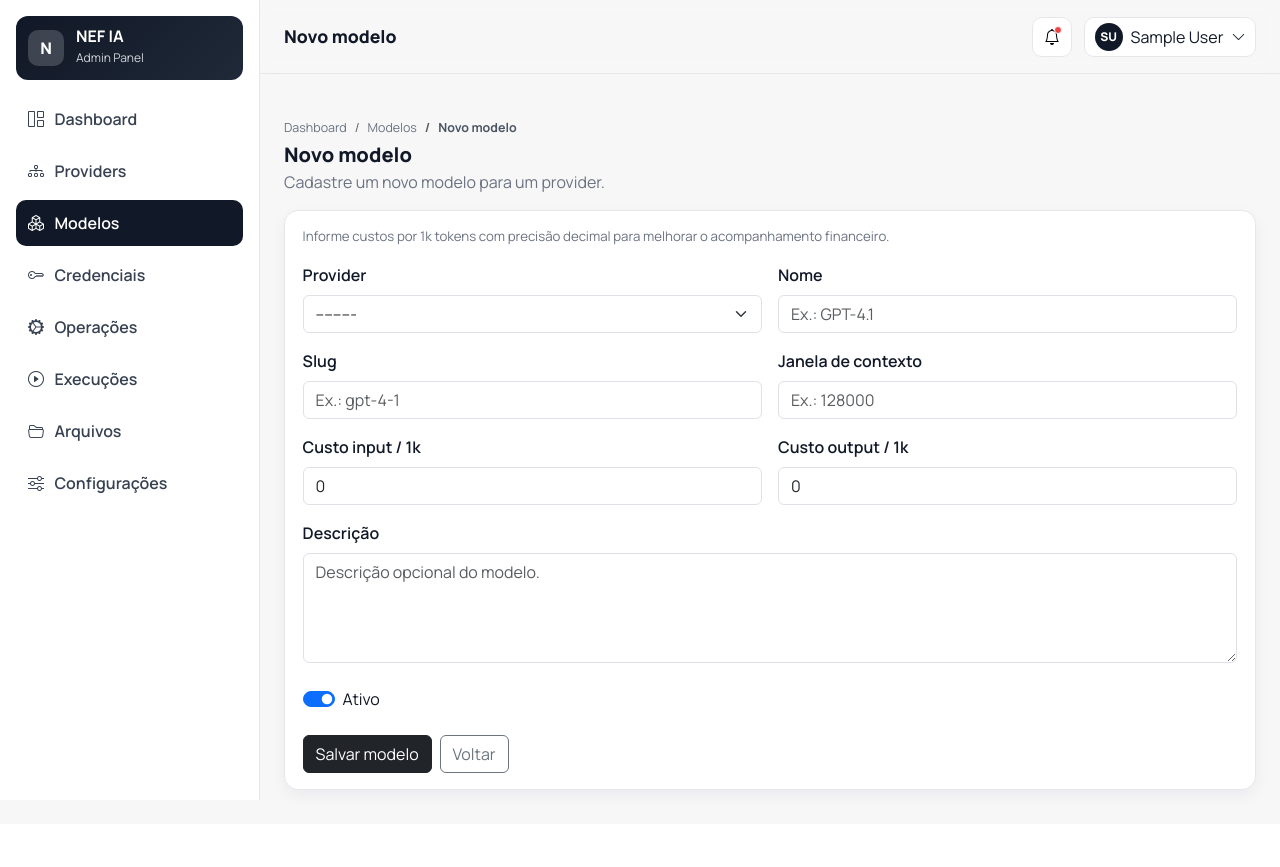
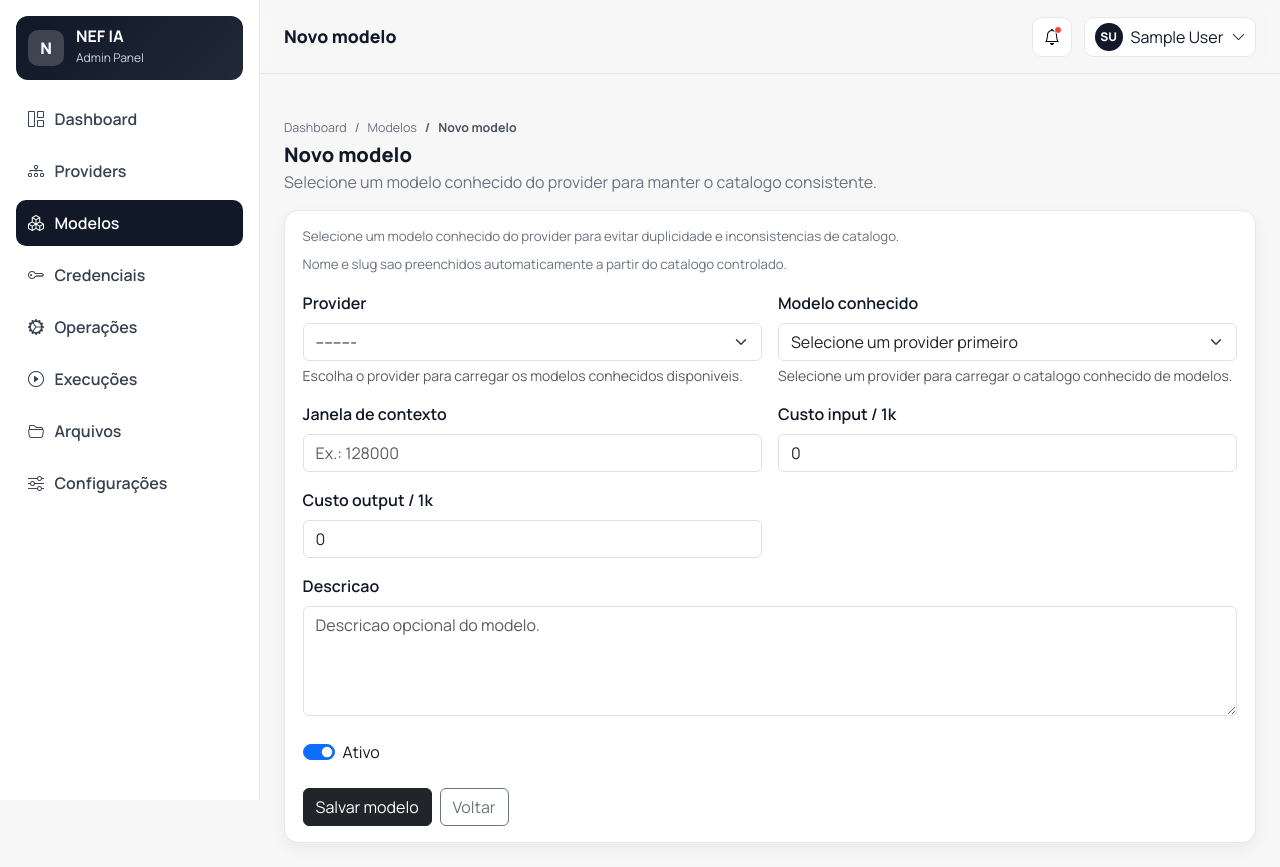
Before and after one commit to rafaelflores-nefadv/nef-ia-api, a Django app: page /modelos/novo/ in a window 1280 px wide. Before the commit the page ends 800 px from the top, so only its background shows below. Run offline with Django 5.2, Linux system fonts and the light colour scheme; a user stored in the database is signed in; tables that the repository leaves empty hold one stand-in row (values such as "Sample post"); parts of the project's set-up code (start-up, migrations or seed data) failed here and were passed over.

Commit message:
interface

```diff
--- a/models_catalog/forms.py
+++ b/models_catalog/forms.py
@@ -1,17 +1,33 @@
+from __future__ import annotations
+
+from decimal import Decimal
+
 from django import forms
 
 from providers.models import Provider
 
+from .catalog import get_known_model, get_known_models
 from .models import ProviderModel
 
 
-class ProviderModelForm(forms.ModelForm):
+class ProviderModelCreateForm(forms.ModelForm):
+    known_model = forms.ChoiceField(
+        label="Modelo conhecido",
+        required=True,
+        widget=forms.Select(attrs={"class": "form-select"}),
+    )
+
+    catalog_help_text = (
+        "Selecione um modelo conhecido do provider para evitar duplicidade e inconsistencias de catalogo."
+    )
+    catalog_warning = ""
+    selected_known_model = None
+
     class Meta:
         model = ProviderModel
         fields = [
             "provider",
-            "name",
-            "slug",
+            "known_model",
             "description",
             "context_window",
             "input_cost_per_1k",
@@ -20,9 +36,7 @@ class ProviderModelForm(forms.ModelForm):
         ]
         labels = {
             "provider": "Provider",
-            "name": "Nome",
-            "slug": "Slug",
-            "description": "Descrição",
+            "description": "Descricao",
             "context_window": "Janela de contexto",
             "input_cost_per_1k": "Custo input / 1k",
             "output_cost_per_1k": "Custo output / 1k",
@@ -30,17 +44,11 @@ class ProviderModelForm(forms.ModelForm):
         }
         widgets = {
             "provider": forms.Select(attrs={"class": "form-select"}),
-            "name": forms.TextInput(
-                attrs={"class": "form-control", "placeholder": "Ex.: GPT-4.1"}
-            ),
-            "slug": forms.TextInput(
-                attrs={"class": "form-control", "placeholder": "Ex.: gpt-4-1"}
-            ),
             "description": forms.Textarea(
                 attrs={
                     "class": "form-control",
                     "rows": 4,
-                    "placeholder": "Descrição opcional do modelo.",
+                    "placeholder": "Descricao opcional do modelo.",
                 }
             ),
             "context_window": forms.NumberInput(
@@ -51,7 +59,7 @@ class ProviderModelForm(forms.ModelForm):
                     "class": "form-control",
                     "step": "0.000001",
                     "min": "0",
-                    "placeholder": "Ex.: 0.500000",
+                    "placeholder": "Ex.: 0.000400",
                 }
             ),
             "output_cost_per_1k": forms.NumberInput(
@@ -59,15 +67,197 @@ class ProviderModelForm(forms.ModelForm):
                     "class": "form-control",
                     "step": "0.000001",
                     "min": "0",
-                    "placeholder": "Ex.: 1.000000",
+                    "placeholder": "Ex.: 0.001600",
                 }
             ),
             "is_active": forms.CheckboxInput(attrs={"class": "form-check-input"}),
         }
 
     def __init__(self, *args, **kwargs):
+        self.catalog_provider_id = kwargs.pop("catalog_provider_id", None)
         super().__init__(*args, **kwargs)
+
         self.fields["provider"].queryset = Provider.objects.order_by("name")
+        self.fields["context_window"].required = False
+        self.fields["input_cost_per_1k"].required = False
+        self.fields["output_cost_per_1k"].required = False
 
-    def clean_slug(self):
-        return self.cleaned_data["slug"].strip().lower()
+        selected_provider = self._get_selected_provider()
+        known_models = get_known_models(
+            selected_provider.slug if selected_provider is not None else None
+        )
+
+        if not self.is_bound and selected_provider is not None:
+            self.fields["provider"].initial = selected_provider.pk
+
+        self.fields["known_model"].choices = self._build_known_model_choices(
+            selected_provider=selected_provider,
+            known_models=known_models,
+        )
+
+        if selected_provider is None:
+            self.catalog_help_text = (
+                "Selecione um provider para carregar o catalogo conhecido de modelos."
+            )
+        elif not known_models:
+            self.catalog_warning = (
+                "Este provider ainda nao possui catalogo conhecido configurado."
+            )
+
+        selected_model_key = (
+            (self.data.get("known_model") if self.is_bound else None) or ""
+        ).strip()
+        self.selected_known_model = get_known_model(
+            selected_provider.slug if selected_provider else None,
+            selected_model_key,
+        )
+
+    def _get_selected_provider(self) -> Provider | None:
+        provider_value = None
+
+        if self.is_bound:
+            provider_value = self.data.get("provider")
+        elif self.catalog_provider_id:
+            provider_value = self.catalog_provider_id
+        else:
+            initial_provider = self.initial.get("provider")
+            if isinstance(initial_provider, Provider):
+                return initial_provider
+            provider_value = initial_provider
+
+        if not provider_value:
+            return None
+
+        try:
+            return Provider.objects.get(pk=int(provider_value))
+        except (TypeError, ValueError, Provider.DoesNotExist):
+            return None
+
+    def _build_known_model_choices(
+        self,
+        *,
+        selected_provider: Provider | None,
+        known_models,
+    ) -> list[tuple[str, str]]:
+        if selected_provider is None:
+            return [("", "Selecione um provider primeiro")]
+        if not known_models:
+            return [("", "Nenhum modelo conhecido para este provider")]
+        return [("", "Selecione um modelo")] + [
+            (model.key, model.label) for model in known_models
+        ]
+
+    def clean(self):
+        cleaned_data = super().clean()
+        provider = cleaned_data.get("provider")
+        model_key = (cleaned_data.get("known_model") or "").strip()
+
+        if provider is None:
+            return cleaned_data
+
+        known_models = get_known_models(provider.slug)
+        if not known_models:
+            self.add_error(
+                "provider",
+                "Este provider ainda nao possui catalogo conhecido configurado.",
+            )
+            return cleaned_data
+
+        known_model = get_known_model(provider.slug, model_key)
+        if known_model is None:
+            self.add_error(
+                "known_model",
+                "Selecione um modelo conhecido valido para o provider informado.",
+            )
+            return cleaned_data
+
+        if ProviderModel.objects.filter(provider=provider, slug=known_model.slug).exists():
+            self.add_error(
+                "known_model",
+                "Este modelo ja esta cadastrado para este provider.",
+            )
+            return cleaned_data
+
+        self.selected_known_model = known_model
+        cleaned_data["name"] = known_model.name
+        cleaned_data["slug"] = known_model.slug
+
+        if not cleaned_data.get("description"):
+            cleaned_data["description"] = known_model.description or ""
+
+        if cleaned_data.get("context_window") in {None, ""}:
+            cleaned_data["context_window"] = known_model.context_window
+
+        if cleaned_data.get("input_cost_per_1k") in {None, ""}:
+            cleaned_data["input_cost_per_1k"] = (
+                known_model.input_cost_per_1k or Decimal("0")
+            )
+
+        if cleaned_data.get("output_cost_per_1k") in {None, ""}:
+            cleaned_data["output_cost_per_1k"] = (
+                known_model.output_cost_per_1k or Decimal("0")
+            )
+
+        return cleaned_data
+
+    def save(self, commit=True):
+        instance = super().save(commit=False)
+        known_model = self.selected_known_model
+        if known_model is not None:
+            instance.name = known_model.name
+            instance.slug = known_model.slug
+        else:
+            instance.name = self.cleaned_data["name"]
+            instance.slug = self.cleaned_data["slug"]
+
+        if commit:
+            instance.save()
+        return instance
+
+
+class ProviderModelUpdateForm(forms.ModelForm):
+    class Meta:
+        model = ProviderModel
+        fields = [
+            "description",
+            "context_window",
+            "input_cost_per_1k",
+            "output_cost_per_1k",
+            "is_active",
+        ]
+        labels = {
+            "description": "Descricao",
+            "context_window": "Janela de contexto",
+            "input_cost_per_1k": "Custo input / 1k",
+            "output_cost_per_1k": "Custo output / 1k",
+            "is_active": "Ativo",
+        }
+        widgets = {
+            "description": forms.Textarea(
+                attrs={
+                    "class": "form-control",
+                    "rows": 4,
+                    "placeholder": "Descricao opcional do modelo.",
+                }
+            ),
+            "context_window": forms.NumberInput(
+                attrs={"class": "form-control", "placeholder": "Ex.: 128000", "min": 1}
+            ),
+            "input_cost_per_1k": forms.NumberInput(
+                attrs={
+                    "class": "form-control",
+                    "step": "0.000001",
+                    "min": "0",
+                    "placeholder": "Ex.: 0.000400",
+                }
+            ),
+            "output_cost_per_1k": forms.NumberInput(
+                attrs={
+                    "class": "form-control",
+                    "step": "0.000001",
+                    "min": "0",
+                    "placeholder": "Ex.: 0.001600",
+                }
+            ),
+            "is_active": forms.CheckboxInput(attrs={"class": "form-check-input"}),
+        }
--- a/models_catalog/views.py
+++ b/models_catalog/views.py
@@ -6,7 +6,7 @@ from django.urls import reverse_lazy
 from django.views.decorators.http import require_POST
 from django.views.generic import CreateView, ListView, UpdateView
 
-from .forms import ProviderModelForm
+from .forms import ProviderModelCreateForm, ProviderModelUpdateForm
 from .models import ProviderModel
 
 
@@ -27,7 +27,7 @@ class ProviderModelListView(LoginRequiredMixin, ListView):
         context.update(
             {
                 "page_title": "Modelos",
-                "page_subtitle": "Catálogo administrativo de modelos de IA.",
+                "page_subtitle": "Catalogo administrativo de modelos de IA.",
                 "active_menu": "modelos",
             }
         )
@@ -36,9 +36,15 @@ class ProviderModelListView(LoginRequiredMixin, ListView):
 
 class ProviderModelCreateView(LoginRequiredMixin, CreateView):
     model = ProviderModel
-    form_class = ProviderModelForm
+    form_class = ProviderModelCreateForm
     template_name = "models_catalog/form.html"
     success_url = reverse_lazy("models_catalog:list")
+
+    def get_form_kwargs(self):
+        kwargs = super().get_form_kwargs()
+        if self.request.method == "GET":
+            kwargs["catalog_provider_id"] = self.request.GET.get("provider")
+        return kwargs
 
     def get_context_data(self, **kwargs):
         context = super().get_context_data(**kwargs)
@@ -46,9 +52,12 @@ class ProviderModelCreateView(LoginRequiredMixin, CreateView):
             {
                 "page_title": "Novo modelo",
                 "form_title": "Novo modelo",
-                "form_subtitle": "Cadastre um novo modelo para um provider.",
+                "form_subtitle": (
+                    "Selecione um modelo conhecido do provider para manter o catalogo consistente."
+                ),
                 "active_menu": "modelos",
                 "submit_label": "Salvar modelo",
+                "is_create_mode": True,
             }
         )
         return context
@@ -61,7 +70,7 @@ class ProviderModelCreateView(LoginRequiredMixin, CreateView):
 
 class ProviderModelUpdateView(LoginRequiredMixin, UpdateView):
     model = ProviderModel
-    form_class = ProviderModelForm
+    form_class = ProviderModelUpdateForm
     template_name = "models_catalog/form.html"
     success_url = reverse_lazy("models_catalog:list")
 
@@ -74,9 +83,15 @@ class ProviderModelUpdateView(LoginRequiredMixin, UpdateView):
             {
                 "page_title": "Editar modelo",
                 "form_title": "Editar modelo",
-                "form_subtitle": "Atualize os dados do modelo selecionado.",
+                "form_subtitle": (
+                    "Provider e identificacao do modelo ficam bloqueados para preservar consistencia."
+                ),
                 "active_menu": "modelos",
-                "submit_label": "Salvar alterações",
+                "submit_label": "Salvar alteracoes",
+                "is_create_mode": False,
+                "locked_provider_name": self.object.provider.name,
+                "locked_model_name": self.object.name,
+                "locked_model_slug": self.object.slug,
             }
         )
         return context
--- a/templates/models_catalog/form.html
+++ b/templates/models_catalog/form.html
@@ -5,7 +5,40 @@
 {% include "includes/page_header.html" with header_title=form_title header_subtitle=form_subtitle breadcrumb_parent_label="Modelos" breadcrumb_parent_url=models_list_url breadcrumb_current=form_title %}
 
 <section class="panel-card">
-    <p class="admin-note mb-3">Informe custos por 1k tokens com precisão decimal para melhorar o acompanhamento financeiro.</p>
+    {% if is_create_mode %}
+        <p class="admin-note mb-2">
+            Selecione um modelo conhecido do provider para evitar duplicidade e inconsistencias de catalogo.
+        </p>
+        <p class="admin-note mb-3">
+            Nome e slug sao preenchidos automaticamente a partir do catalogo controlado.
+        </p>
+    {% else %}
+        <p class="admin-note mb-3">
+            Provider e identificacao do modelo estao bloqueados para preservar consistencia.
+        </p>
+        <div class="border rounded-3 p-3 bg-light-subtle mb-3">
+            <div class="row g-2">
+                <div class="col-12 col-lg-4">
+                    <small class="text-secondary d-block">Provider</small>
+                    <strong>{{ locked_provider_name }}</strong>
+                </div>
+                <div class="col-12 col-lg-4">
+                    <small class="text-secondary d-block">Nome do modelo</small>
+                    <strong>{{ locked_model_name }}</strong>
+                </div>
+                <div class="col-12 col-lg-4">
+                    <small class="text-secondary d-block">Slug</small>
+                    <code>{{ locked_model_slug }}</code>
+                </div>
+            </div>
+        </div>
+    {% endif %}
+
+    {% if form.catalog_warning %}
+        <div class="alert alert-warning" role="alert">
+            {{ form.catalog_warning }}
+        </div>
+    {% endif %}
 
     {% if form.non_field_errors %}
         <div class="alert alert-danger" role="alert">
@@ -19,29 +52,25 @@
         {% csrf_token %}
 
         <div class="row g-3">
+            {% if is_create_mode %}
                 <div class="col-12 col-lg-6">
                     <label for="{{ form.provider.id_for_label }}" class="form-label fw-semibold">{{ form.provider.label }}</label>
                     {{ form.provider }}
+                    <div class="form-text">Escolha o provider para carregar os modelos conhecidos disponiveis.</div>
                     {% for error in form.provider.errors %}
                         <div class="invalid-feedback d-block">{{ error }}</div>
                     {% endfor %}
                 </div>
 
                 <div class="col-12 col-lg-6">
-                <label for="{{ form.name.id_for_label }}" class="form-label fw-semibold">{{ form.name.label }}</label>
-                {{ form.name }}
-                {% for error in form.name.errors %}
+                    <label for="{{ form.known_model.id_for_label }}" class="form-label fw-semibold">{{ form.known_model.label }}</label>
+                    {{ form.known_model }}
+                    <div class="form-text">{{ form.catalog_help_text }}</div>
+                    {% for error in form.known_model.errors %}
                         <div class="invalid-feedback d-block">{{ error }}</div>
                     {% endfor %}
                 </div>
-
-            <div class="col-12 col-lg-6">
-                <label for="{{ form.slug.id_for_label }}" class="form-label fw-semibold">{{ form.slug.label }}</label>
-                {{ form.slug }}
-                {% for error in form.slug.errors %}
-                    <div class="invalid-feedback d-block">{{ error }}</div>
-                {% endfor %}
-            </div>
+            {% endif %}
 
             <div class="col-12 col-lg-6">
                 <label for="{{ form.context_window.id_for_label }}" class="form-label fw-semibold">{{ form.context_window.label }}</label>
@@ -91,3 +120,28 @@
     </form>
 </section>
 {% endblock %}
+
+{% block extra_js %}
+    {{ block.super }}
+    {% if is_create_mode %}
+        <script>
+            (function () {
+                const providerField = document.getElementById("id_provider");
+                if (!providerField) {
+                    return;
+                }
+
+                providerField.addEventListener("change", function () {
+                    const selected = providerField.value;
+                    const url = new URL(window.location.href);
+                    if (selected) {
+                        url.searchParams.set("provider", selected);
+                    } else {
+                        url.searchParams.delete("provider");
+                    }
+                    window.location.assign(url.pathname + url.search);
+                });
+            })();
+        </script>
+    {% endif %}
+{% endblock %}
--- a/templates/models_catalog/list.html
+++ b/templates/models_catalog/list.html
@@ -18,7 +18,7 @@
                         <th>Custo output/1k</th>
                         <th>Status</th>
                         <th>Atualizado em</th>
-                        <th class="text-end">Ações</th>
+                        <th class="text-end">Acoes</th>
                     </tr>
                 </thead>
                 <tbody>
@@ -58,6 +58,6 @@
         </div>
     </section>
 {% else %}
-    {% include "includes/empty_state.html" with empty_icon="bi bi-boxes" empty_title="Nenhum modelo cadastrado" empty_message="Cadastre um modelo para disponibilizar operações de IA no ambiente." empty_action_url=model_create_url empty_action_label="Criar modelo" empty_action_icon="bi bi-plus-lg" %}
+    {% include "includes/empty_state.html" with empty_icon="bi bi-boxes" empty_title="Nenhum modelo cadastrado" empty_message="Cadastre um modelo conhecido para disponibilizar operacoes de IA no ambiente." empty_action_url=model_create_url empty_action_label="Criar modelo" empty_action_icon="bi bi-plus-lg" %}
 {% endif %}
 {% endblock %}
```
Also changed, not shown: models_catalog/catalog.py (added, +129 -0 lines). Lines whose indentation alone changed are shown as unchanged.
